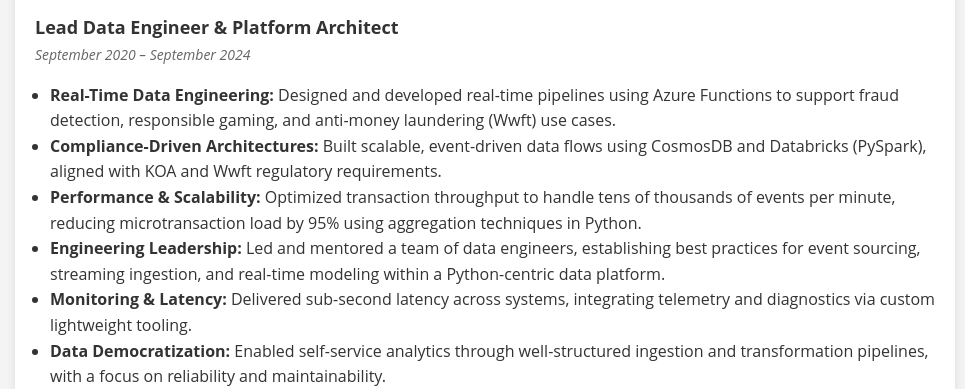
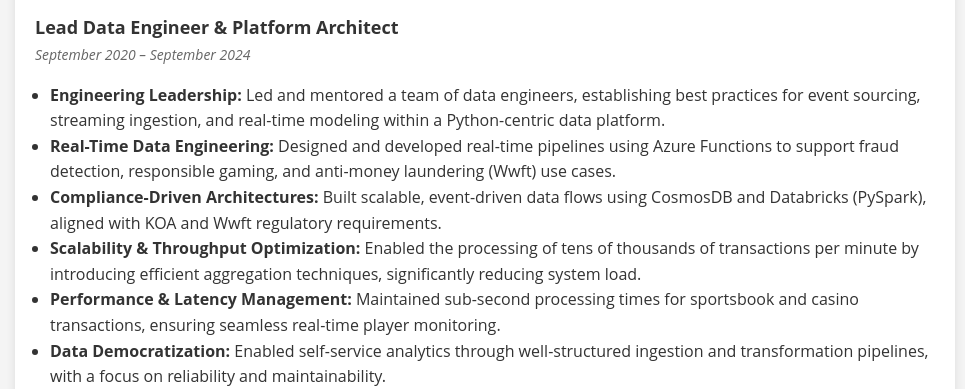
Before and after one commit to HiddevH/hiddevanheijst.nl, a plain HTML site: page index.html in a window 1280 px wide. Shown: the part 1249-1638 px from the top of the page, without its empty margins (155-1120 px from the left). Drawn offline with nearby package versions, Linux system fonts and the light colour scheme.

Commit message:
refinement

```diff
--- a/index.html
+++ b/index.html
@@ -278,11 +278,11 @@ function generatePDF() {
             <div class="job-title">Lead Data Engineer & Platform Architect</div>
             <p><span class="date">September 2020 – September 2024</span></p>
                 <ul>
+                    <li><strong>Engineering Leadership:</strong> Led and mentored a team of data engineers, establishing best practices for event sourcing, streaming ingestion, and real-time modeling within a Python-centric data platform.</li>
                     <li><strong>Real-Time Data Engineering:</strong> Designed and developed real-time pipelines using Azure Functions to support fraud detection, responsible gaming, and anti-money laundering (Wwft) use cases.</li>
                     <li><strong>Compliance-Driven Architectures:</strong> Built scalable, event-driven data flows using CosmosDB and Databricks (PySpark), aligned with KOA and Wwft regulatory requirements.</li>
-                    <li><strong>Performance & Scalability:</strong> Optimized transaction throughput to handle tens of thousands of events per minute, reducing microtransaction load by 95% using aggregation techniques in Python.</li>
-                    <li><strong>Engineering Leadership:</strong> Led and mentored a team of data engineers, establishing best practices for event sourcing, streaming ingestion, and real-time modeling within a Python-centric data platform.</li>
-                    <li><strong>Monitoring & Latency:</strong> Delivered sub-second latency across systems, integrating telemetry and diagnostics via custom lightweight tooling.</li>
+                    <li><strong>Scalability & Throughput Optimization:</strong> Enabled the processing of tens of thousands of transactions per minute by introducing efficient aggregation techniques, significantly reducing system load.</li>
+                    <li><strong>Performance & Latency Management:</strong> Maintained sub-second processing times for sportsbook and casino transactions, ensuring seamless real-time player monitoring.</li>
                     <li><strong>Data Democratization:</strong> Enabled self-service analytics through well-structured ingestion and transformation pipelines, with a focus on reliability and maintainability.</li>
                 </ul>
 
```
